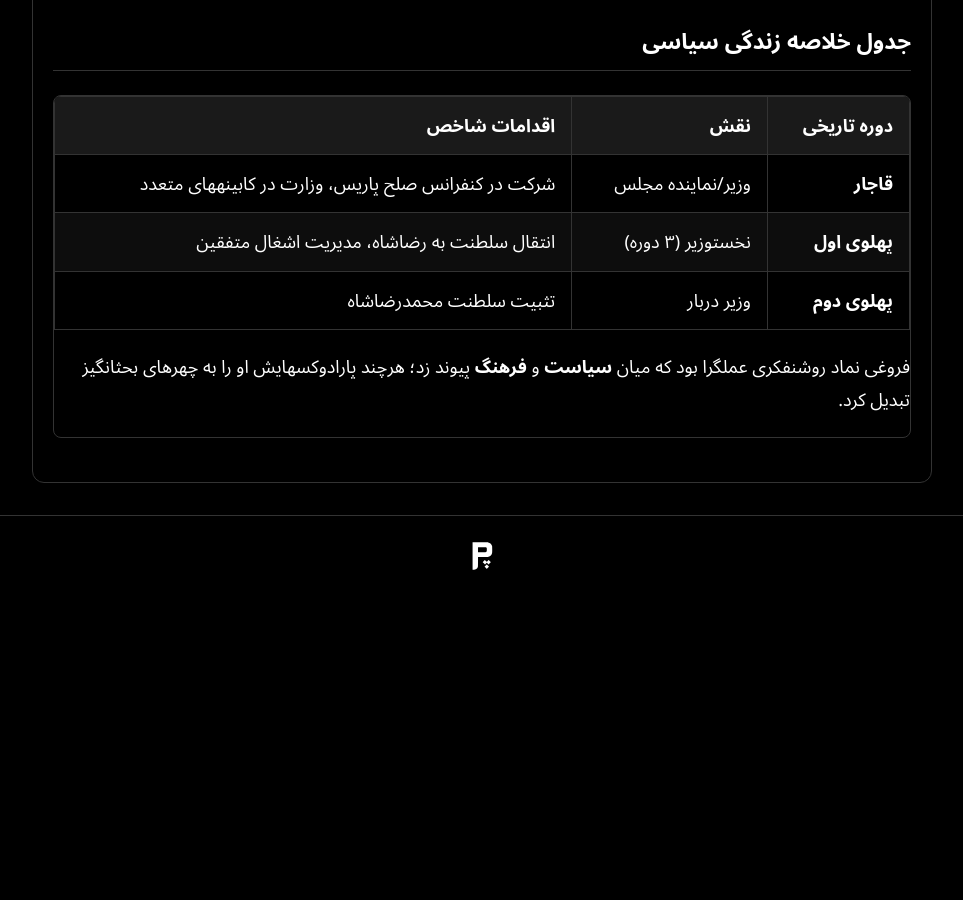
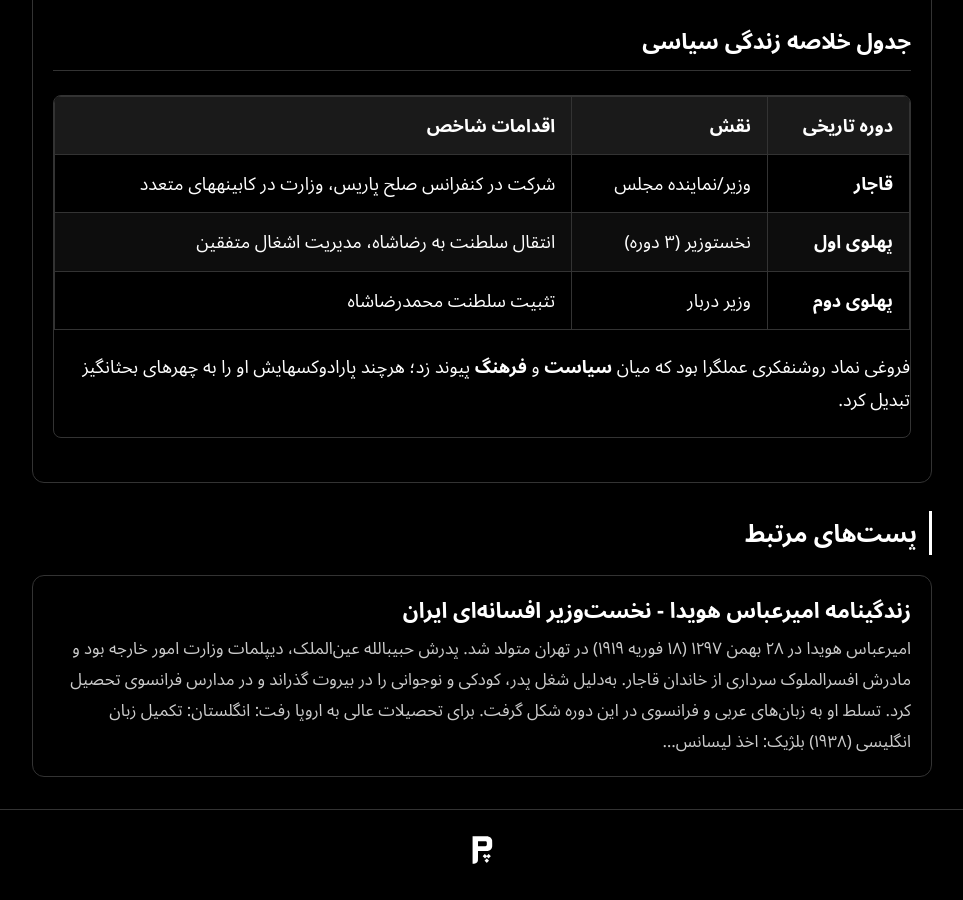
Before and after one commit to darkblog/darkblog.github.io, a Jekyll site: the page built from _posts/2025-7-19-96.md, in a window 1280 px wide and 900 px high, scrolled down 2704 px. Shown: the whole window, without its empty margins (158-1121 px from the left). Built offline with Jekyll 4.4.1, drawn with Linux system fonts in a browser that asks for light colours; before the commit the page ends 3309 px from its top, so only the background shows below that; some of the changed lines change nothing that is shown.

Commit message:
Update 2025-7-19-96.md

```diff
--- a/_posts/2025-7-19-96.md
+++ b/_posts/2025-7-19-96.md
@@ -1,7 +1,6 @@
 ---
-layout: post
 title: زندگینامه محمدعلی فروغی
-image: /biography/mohammad-ali-foroughi.jpg
+tags: پهلوی
 ---
 
 محمدعلی فروغی (۱۲۵۶–۱۳۲۱ ش)، ملقب به **ذکاءالملک**، از چهرههای برجسته سیاسی و فرهنگی ایران در اواخر دوره قاجار و اوایل پهلوی بود. نقش او در انتقال سلطنت به پهلوی، مدیریت بحرانهای تاریخی، و خدمات فرهنگی ماندگارش، از وی شخصیتی پیچیده و تأثیرگذار ساخت.
```
